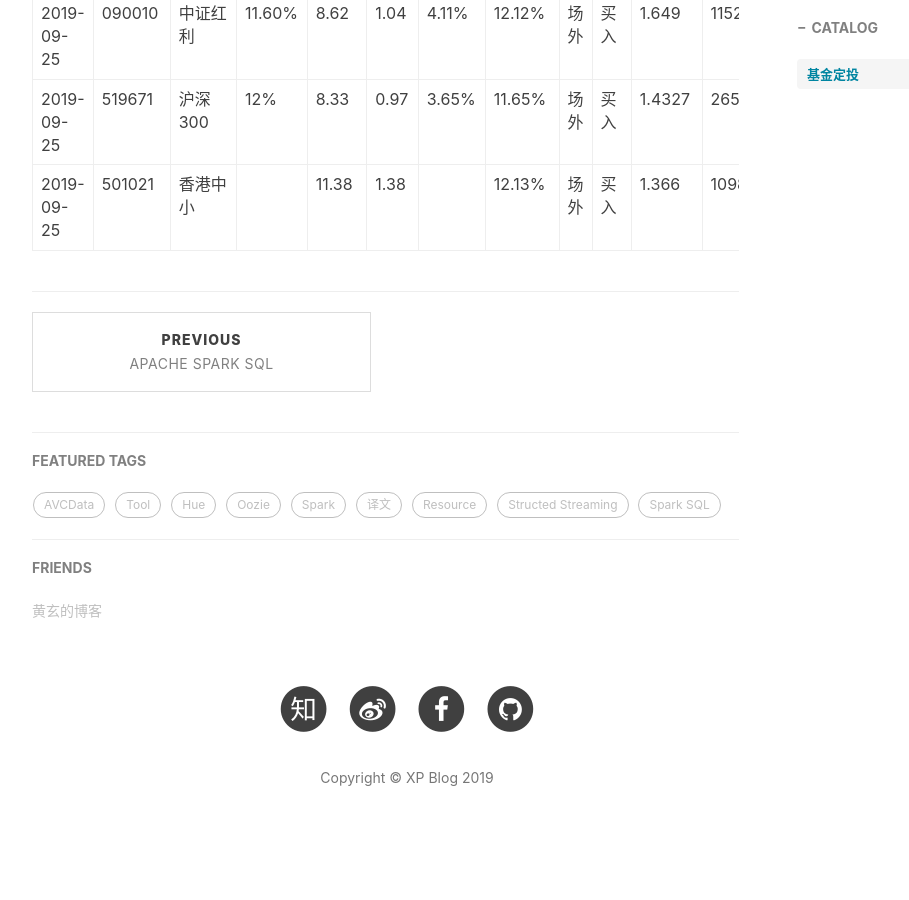
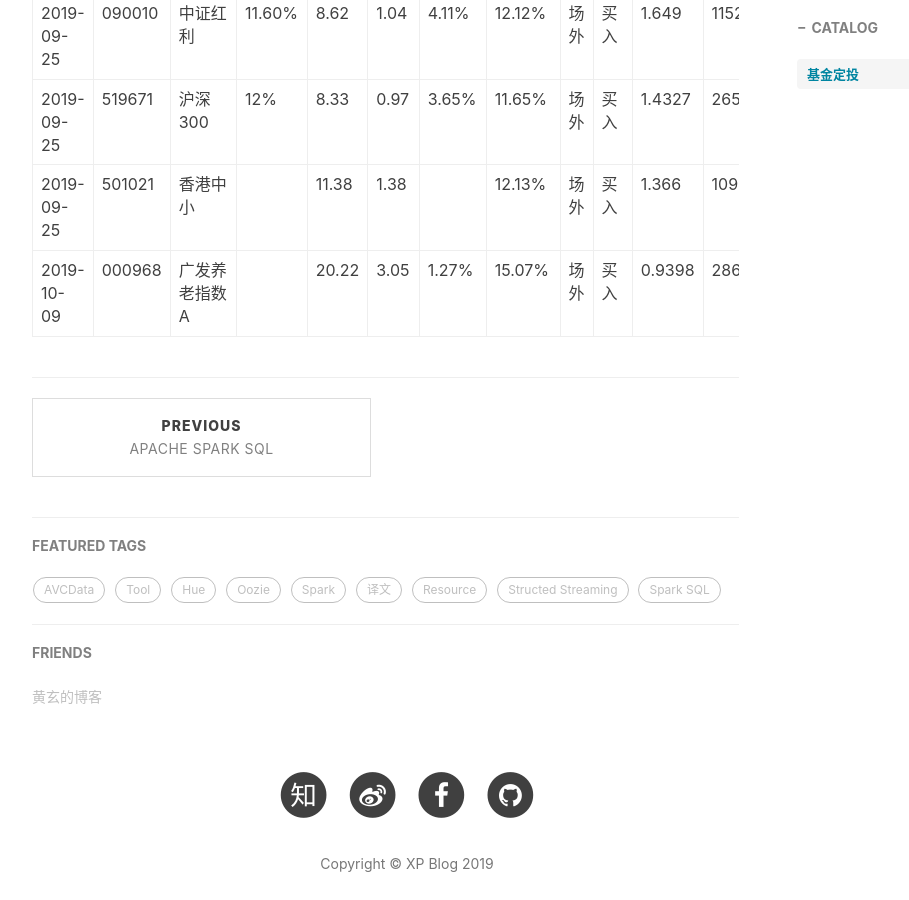
Before and after one commit to shoppingwang/shoppingwang.github.io, a Jekyll site: the page built from _posts/2019-07-02-investment-records.md, in a window 1280 px wide and 900 px high, scrolled down 2801 px. Shown: the whole window, without its empty margins (233-1142 px from the left). Built offline with Jekyll 4.4.1, drawn with Linux system fonts in a browser that asks for light colours; nearby versions of some CDN libraries; comment, search, counter and statistics services are not loaded.

Commit message:
Investment on 9/25

```diff
--- a/_posts/2019-07-02-investment-records.md
+++ b/_posts/2019-07-02-investment-records.md
@@ -47,3 +47,4 @@ tags:
 | 2019-09-25 | 090010 | 中证红利 | 11.60% | 8.62 | 1.04 | 4.11% | 12.12% | 场外 | 买入 | 1.649 | 1152.23 |  |
 | 2019-09-25 | 519671 | 沪深300 | 12% | 8.33 | 0.97 | 3.65% | 11.65% | 场外 | 买入 | 1.4327 | 2653.37 |  |
 | 2019-09-25 | 501021 | 香港中小 |  | 11.38 | 1.38 |  | 12.13% | 场外 | 买入 | 1.366 | 1098.12 |  |
+| 2019-10-09 | 000968 | 广发养老指数A |  | 20.22 | 3.05 | 1.27% | 15.07% | 场外 | 买入 | 0.9398 | 2869.98 |  |
```
